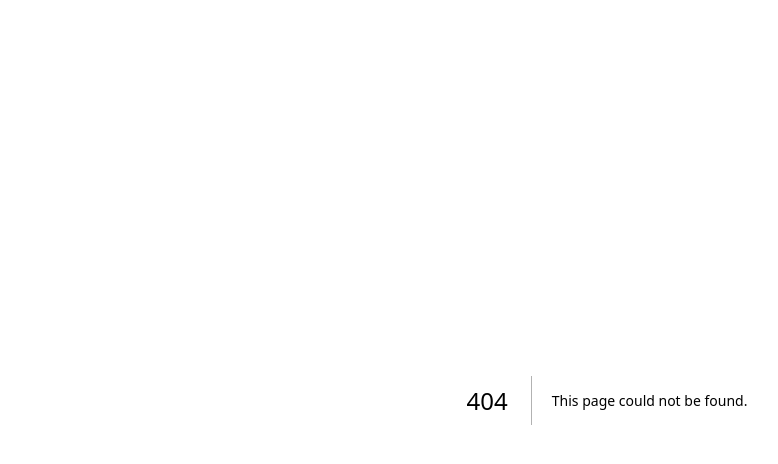
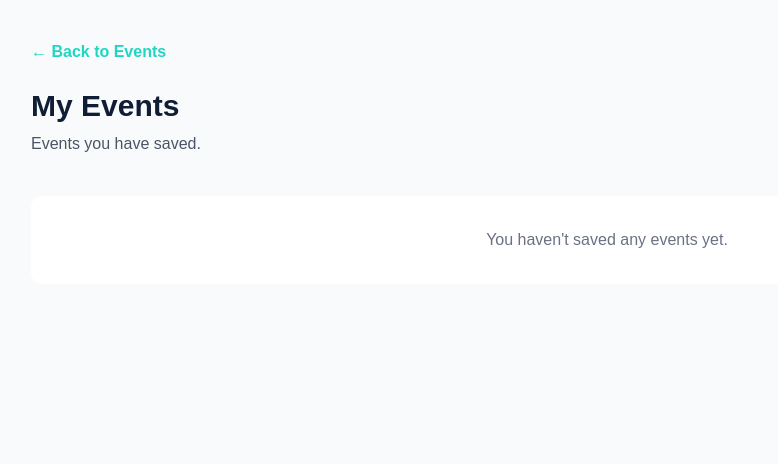
Before and after one commit to Mu-feedah/campus-event, a Next.js app: page /my-events in a window 1280 px wide. Before the commit this address had no page. Shown: the top 464 px of the page, without its empty margins (33-811 px from the left). Built offline with nearby package versions, Linux system fonts and the light colour scheme.

Commit message:
Add saved events and my events page

```diff
--- /dev/null
+++ b/app/SavedEventsContext.tsx
@@ -0,0 +1,40 @@
+"use client";
+
+import { createContext, useContext, useState, ReactNode } from "react";
+
+type SavedEventsContextType = {
+  savedEventIds: number[];
+  toggleSavedEvent: (id: number) => void;
+};
+
+const SavedEventsContext = createContext<SavedEventsContextType | undefined>(
+  undefined
+);
+
+export function SavedEventsProvider({ children }: { children: ReactNode }) {
+  const [savedEventIds, setSavedEventIds] = useState<number[]>([]);
+
+  const toggleSavedEvent = (id: number) => {
+    setSavedEventIds((previous) =>
+      previous.includes(id)
+        ? previous.filter((eventId) => eventId !== id)
+        : [...previous, id]
+    );
+  };
+
+  return (
+    <SavedEventsContext.Provider value={{ savedEventIds, toggleSavedEvent }}>
+      {children}
+    </SavedEventsContext.Provider>
+  );
+}
+
+export function useSavedEvents() {
+  const context = useContext(SavedEventsContext);
+
+  if (!context) {
+    throw new Error("useSavedEvents must be used within SavedEventsProvider");
+  }
+
+  return context;
+}
--- /dev/null
+++ b/app/events/[id]/countdown.tsx
@@ -0,0 +1,38 @@
+"use client";
+
+import { useEffect, useState } from "react";
+
+export default function Countdown({ date }: { date: string }) {
+  const [timeLeft, setTimeLeft] = useState("");
+
+  useEffect(() => {
+    const updateCountdown = () => {
+      const eventDate = new Date(`${date}T00:00:00`).getTime();
+      const difference = eventDate - Date.now();
+
+      if (difference <= 0) {
+        setTimeLeft("This event has started or passed.");
+        return;
+      }
+
+      const days = Math.floor(difference / (1000 * 60 * 60 * 24));
+      const hours = Math.floor(
+        (difference / (1000 * 60 * 60)) % 24
+      );
+
+      setTimeLeft(`${days} days ${hours} hours remaining`);
+    };
+
+    updateCountdown();
+    const timer = setInterval(updateCountdown, 60000);
+
+    return () => clearInterval(timer);
+  }, [date]);
+
+  return (
+    <div className="mt-6 rounded-xl bg-teal-50 p-5">
+      <p className="font-semibold text-[#101d35]">Event Countdown</p>
+      <p className="mt-2 text-teal-700 font-bold">{timeLeft}</p>
+    </div>
+  );
+}
--- /dev/null
+++ b/app/events/[id]/page.tsx
@@ -0,0 +1,57 @@
+import { events } from "../../eventsData";
+import Countdown from "./countdown";
+
+export default async function EventDetails({
+  params,
+}: {
+  params: Promise<{ id: string }>;
+}) {
+  const { id } = await params;
+
+  const event = events.find((item) => item.id.toString() === id);
+
+  if (!event) {
+    return <div className="p-10 text-center">Event not found.</div>;
+  }
+
+  return (
+    <main className="min-h-screen bg-slate-50 py-12 px-4">
+      <div className="max-w-4xl mx-auto bg-white rounded-2xl overflow-hidden shadow-lg">
+        <img
+          src={event.image}
+          alt={event.title}
+          className="w-full h-72 md:h-96 object-cover"
+        />
+
+        <div className="p-6 md:p-10">
+          <span className="text-sm font-semibold text-teal-600">
+            {event.category}
+          </span>
+
+          <h1 className="text-3xl md:text-4xl font-bold text-[#101d35] mt-3">
+            {event.title}
+          </h1>
+
+          <p className="text-slate-600 mt-6 leading-7">
+            {event.description}
+          </p>
+
+          <div className="mt-8 space-y-4 text-slate-700">
+            <p><strong>Date:</strong> {event.date}</p>
+            <p><strong>Time:</strong> {event.time}</p>
+            <p><strong>Venue:</strong> {event.venue}</p>
+          </div>
+
+          <a
+            href="/"
+            className="inline-block mt-8 bg-[#101d35] text-white px-6 py-3 rounded-lg hover:bg-[#20d6c2] transition"
+          >
+
+            Back to Events
+             <Countdown date={event.sortDate} />
+          </a>
+        </div>
+      </div>
+    </main>
+  );
+}
--- /dev/null
+++ b/app/eventsData.ts
@@ -0,0 +1,100 @@
+
+export const events = [
+  {
+    id: 1,
+    title: "Tech Innovation Summit",
+    category: "Technology",
+    date: "NOV 14",
+    sortDate: "2026-11-14",
+    time: "10:00 AM",
+    venue: "University Auditorium",
+    description:
+      "Discover new ideas, connect with innovators and explore the future of technology.",
+    image:
+      "https://images.unsplash.com/photo-1540575467063-178a50c2df87?w=900",
+    tagColor: "bg-cyan-100 text-cyan-800",
+  },
+  {
+    id: 2,
+    title: "Campus Music Festival",
+    category: "Entertainment",
+    date: "NOV 18",
+    sortDate: "2026-11-18",
+    time: "4:00 PM",
+    venue: "University Sports Ground",
+    description:
+      "Experience great music, amazing performances and unforgettable campus moments.",
+    image:
+      "https://images.unsplash.com/photo-1459749411175-04bf5292ceea?w=900",
+    tagColor: "bg-orange-100 text-orange-800",
+  },
+  {
+    id: 3,
+    title: "Career Development Workshop",
+    category: "Workshop",
+    date: "NOV 22",
+    sortDate: "2026-11-22",
+    time: "11:00 AM",
+    venue: "Faculty Conference Hall",
+    description:
+      "Meet professionals, develop new skills and prepare for exciting career opportunities.",
+    image:
+      "https://images.unsplash.com/photo-1517245386807-bb43f82c33c4?w=900",
+    tagColor: "bg-emerald-100 text-emerald-800",
+  },
+  {
+    id: 4,
+    title: "Inter-Faculty Football Tournament",
+    category: "Sports",
+    date: "NOV 25",
+    sortDate: "2026-11-25",
+    time: "3:00 PM",
+    venue: "University Sports Ground",
+    image: "https://images.unsplash.com/photo-1522778119026-d647f0596c20",
+    description: "A friendly football competition bringing students from different faculties together."
+  },
+  {
+    id: 5,
+    title: "MSSN in Summit",
+    category: "Faith",
+    date: "NOV 28",
+    sortDate: "2026-11-28",
+    time: "10:00 AM",
+    venue: "University Auditorium",
+    image: "https://images.unsplash.com/photo-1564121211835-e88c852648ab",
+    description: "A Muslim students' gathering focused on learning, fellowship and spiritual development."
+  },
+  {
+    id: 6,
+    title: "Entrepreneurship and Business Summit",
+    category: "Business",
+    date: "DEC 02",
+    sortDate: "2026-12-02",
+    time: "11:00 AM",
+    venue: "Faculty Conference Hall",
+    image: "https://images.unsplash.com/photo-1556761175-b413da4baf72",
+    description: "An opportunity for students to explore entrepreneurship, business ideas and innovation."
+  },
+  {
+    id: 7,
+    title: "Academic Excellence Seminar",
+    category: "Academic",
+    date: "DEC 05",
+    sortDate: "2026-12-05",
+    time: "12:00 PM",
+    venue: "University Auditorium",
+    image: "https://images.unsplash.com/photo-1523580494863-6f3031224c94",
+    description: "A seminar sharing practical strategies for academic growth and success."
+  },
+  {
+    id: 8,
+    title: "Student Tech Hackathon",
+    category: "Technology",
+    date: "DEC 10",
+    sortDate: "2026-12-10",
+    time: "9:00 AM",
+    venue: "ICT Centre",
+    image: "https://images.unsplash.com/photo-1504384308090-c894fdcc538d",
+    description: "A student technology event encouraging creativity, collaboration and problem-solving."
+  },
+];
--- a/app/layout.tsx
+++ b/app/layout.tsx
@@ -1,3 +1,4 @@
+import { SavedEventsProvider } from "./SavedEventsContext";
 import type { Metadata } from "next";
 import { Geist, Geist_Mono } from "next/font/google";
 import "./globals.css";
@@ -23,7 +24,11 @@ export default function RootLayout({ children }: LayoutProps<"/">) {
       lang="en"
       className={`${geistSans.variable} ${geistMono.variable} h-full antialiased`}
     >
-      <body className="min-h-full flex flex-col">{children}</body>
+      <body className="min-h-full flex flex-col">
+        <SavedEventsProvider>
+{children}
+</SavedEventsProvider>
+        </body>
     </html>
   );
 }
--- /dev/null
+++ b/app/my-events/page.tsx
@@ -0,0 +1,81 @@
+"use client";
+
+import Link from "next/link";
+import { events } from "../eventsData";
+import { useSavedEvents } from "../SavedEventsContext";
+
+export default function MyEvents() {
+  const { savedEventIds, toggleSavedEvent } = useSavedEvents();
+
+  const savedEvents = events.filter((event) =>
+    savedEventIds.includes(event.id)
+  );
+
+  return (
+    <main className="min-h-screen bg-gray-50 px-6 py-10">
+      <div className="mx-auto max-w-6xl">
+        <Link
+          href="/"
+          className="text-[#20d6c2] font-semibold"
+        >
+          ← Back to Events
+        </Link>
+
+        <h1 className="mt-6 text-3xl font-bold text-[#101d35]">
+          My Events
+        </h1>
+
+        <p className="mt-2 text-gray-600">
+          Events you have saved.
+        </p>
+
+        {savedEvents.length === 0 ? (
+          <p className="mt-10 rounded-xl bg-white p-8 text-center text-gray-500">
+            You haven't saved any events yet.
+          </p>
+        ) : (
+          <div className="mt-8 grid gap-6 sm:grid-cols-2 lg:grid-cols-3">
+            {savedEvents.map((event) => (
+              <article
+                key={event.id}
+                className="rounded-2xl bg-white p-5 shadow-sm"
+              >
+                <img
+                  src={event.image}
+                  alt={event.title}
+                  className="h-44 w-full rounded-xl object-cover"
+                />
+
+                <p className="mt-4 text-sm font-semibold text-teal-600">
+                  {event.category}
+                </p>
+
+                <h2 className="mt-2 text-xl font-bold text-[#101d35]">
+                  {event.title}
+                </h2>
+
+                <p className="mt-2 text-gray-600">
+                  {event.date} · {event.venue}
+                </p>
+
+                <Link
+                  href={`/events/${event.id}`}
+                  className="mt-4 block font-semibold text-[#20bfae]"
+                >
+                  View Details →
+                </Link>
+
+                <button
+                  onClick={() => toggleSavedEvent(event.id)}
+                  className="mt-4 w-full rounded-xl bg-[#101d35] px-4 py-3 text-white"
+                >
+                  Remove from My Events
+                </button>
+              </article>
+            ))}
+          </div>
+        )}
+      </div>
+    </main>
+  );
+}
--- a/app/page.tsx
+++ b/app/page.tsx
@@ -1,48 +1,9 @@
 "use client";
-
+import Link from "next/link";
 import { useState } from "react";
 
-const events = [
-  {
-    id: 1,
-    title: "Tech Innovation Summit",
-    category: "Technology",
-    date: "NOV 14",
-    time: "10:00 AM",
-    venue: "University Auditorium",
-    description:
-      "Discover new ideas, connect with innovators and explore the future of technology.",
-    image:
-      "https://images.unsplash.com/photo-1540575467063-178a50c2df87?w=900",
-    tagColor: "bg-cyan-100 text-cyan-800",
-  },
-  {
-    id: 2,
-    title: "Campus Music Festival",
-    category: "Entertainment",
-    date: "NOV 18",
-    time: "4:00 PM",
-    venue: "University Sports Ground",
-    description:
-      "Experience great music, amazing performances and unforgettable campus moments.",
-    image:
-      "https://images.unsplash.com/photo-1459749411175-04bf5292ceea?w=900",
-    tagColor: "bg-orange-100 text-orange-800",
-  },
-  {
-    id: 3,
-    title: "Career Development Workshop",
-    category: "Workshop",
-    date: "NOV 22",
-    time: "11:00 AM",
-    venue: "Faculty Conference Hall",
-    description:
-      "Meet professionals, develop new skills and prepare for exciting career opportunities.",
-    image:
-      "https://images.unsplash.com/photo-1517245386807-bb43f82c33c4?w=900",
-    tagColor: "bg-emerald-100 text-emerald-800",
-  },
-];
+import {events} from "./eventsData"
+import { useSavedEvents } from "./SavedEventsContext";
 const categories = [
   "All Events",
   "Technology",
@@ -54,9 +15,12 @@ const categories = [
 ];
 
 export default function Home() {
+  const { savedEventIds, toggleSavedEvent } = useSavedEvents();
   const [registered, setRegistered] = useState<number[]>([]);
   const [search, setSearch] = useState("");
   const [selectedCategory, setSelectedCategory] = useState("All Events");
+
+const [sortOrder, setSortOrder] = useState("upcoming");
 
   const filteredEvents = events.filter((event) => {
   const matchesSearch = `${event.title} ${event.category} ${event.venue}`
@@ -69,7 +33,11 @@ export default function Home() {
 
   return matchesSearch && matchesCategory;
 });
-
+const sortedEvents = [...filteredEvents].sort((a, b) => {
+  return sortOrder === "upcoming"
+    ? a.sortDate.localeCompare(b.sortDate)
+    : b.sortDate.localeCompare(a.sortDate);
+});
   return (
     <main className="min-h-screen bg-[#f4f7fa] text-[#14213d]">
       {/* Navigation */}
@@ -79,6 +47,12 @@ export default function Home() {
             CAMPUS<span className="text-[#20d6c2]">EVENTS</span>
             <span className="text-orange-400">.</span>
           </a>
+          <Link
+  href="/my-events"
+  className="rounded-full bg-[#20d6c2] px-5 py-2 font-semibold text-[#101d35] hover:opacity-80 transition"
+>
+  My Events
+</Link>
 
           <div className="hidden md:flex items-center gap-9 text-sm text-slate-300">
             <a href="#" className="text-white hover:text-[#20d6c2]">
@@ -220,12 +194,21 @@ export default function Home() {
     </button>
   ))}
 </div>
+<div className="flex justify-end mb-6">
+  <select
+    value={sortOrder}
+    onChange={(e) => setSortOrder(e.target.value)}
+    className="border border-slate-300 rounded-lg px-4 py-3 text-sm bg-white"
+  >
+    <option value="upcoming">Upcoming first</option>
+    <option value="latest">Latest first</option>
+  </select>
+</div>
         <div className="grid grid-cols-1 md:grid-cols-2 lg:grid-cols-3 gap-8">
-          {filteredEvents.map((event) => (
-            <article
-              key={event.id}
-              className="bg-white rounded-3xl overflow-hidden border border-slate-100 shadow-sm hover:shadow-xl hover:-translate-y-2 transition duration-300"
-            >
+          {sortedEvents.map((event) => (
+
+            <article key={event.id} className="bg-white rounded-3xl overflow-hidden border border-slate-100 shadow-sm hover:shadow-xl hover:-translate-y-2 transition duration-300">
+
               <div className="relative overflow-hidden">
                 <img
                   src={event.image}
@@ -256,14 +239,24 @@ export default function Home() {
                   <span>📍 {event.venue}</span>
                 </div>
 
-                <h3 className="text-xl font-black mb-3">
-                  {event.title}
-                </h3>
+                <h3 className="...">
+  <Link href={`/events/${event.id}`}>
+    {event.title}
+  </Link>
+</h3>
 
                 <p className="text-slate-500 text-sm leading-7 min-h-[72px]">
                   {event.description}
                 </p>
 
+<button
+  onClick={() => toggleSavedEvent(event.id)}
+  className="mt-4 w-full rounded-xl bg-[#101d35] px-4 py-3 text-white hover:bg-[#20d6c2] transition"
+>
+  {savedEventIds.includes(event.id)
+    ? "Remove from My Events"
+    : "Save Event"}
+</button>
                 <button
                   onClick={() =>
                     setRegistered((previous) =>
@@ -281,6 +274,8 @@ export default function Home() {
                 </button>
               </div>
             </article>
+
+
           ))}
         </div>
 
```
